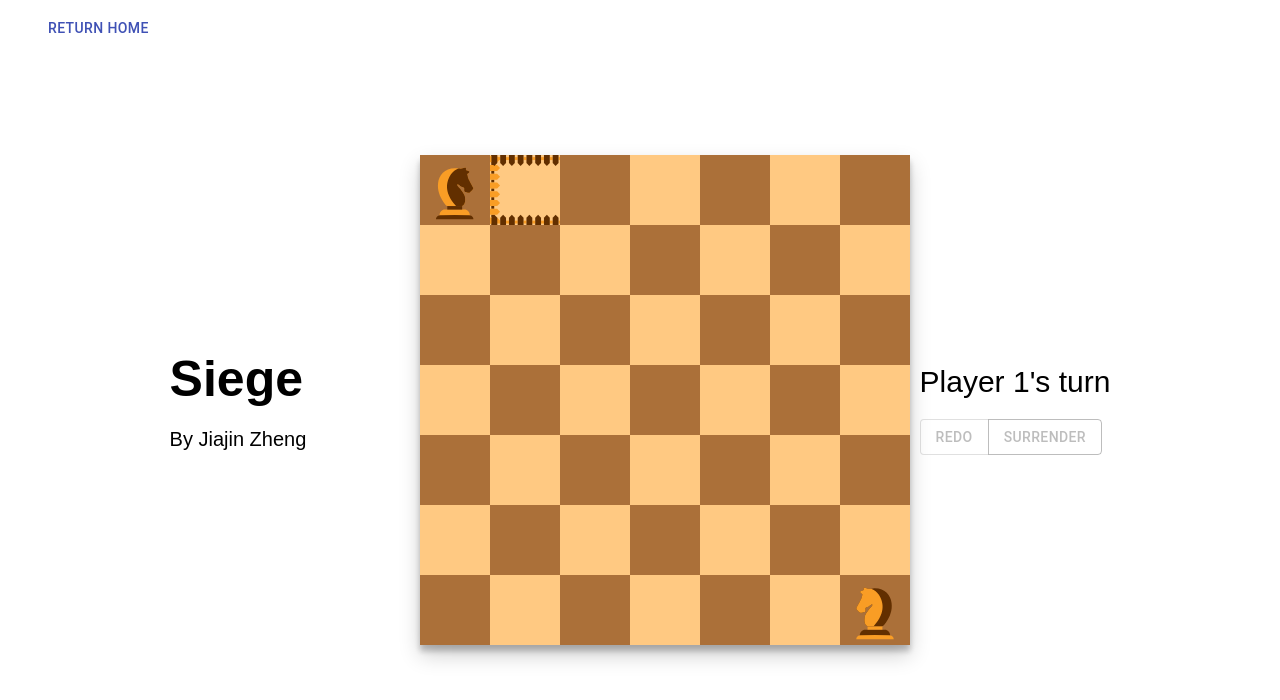
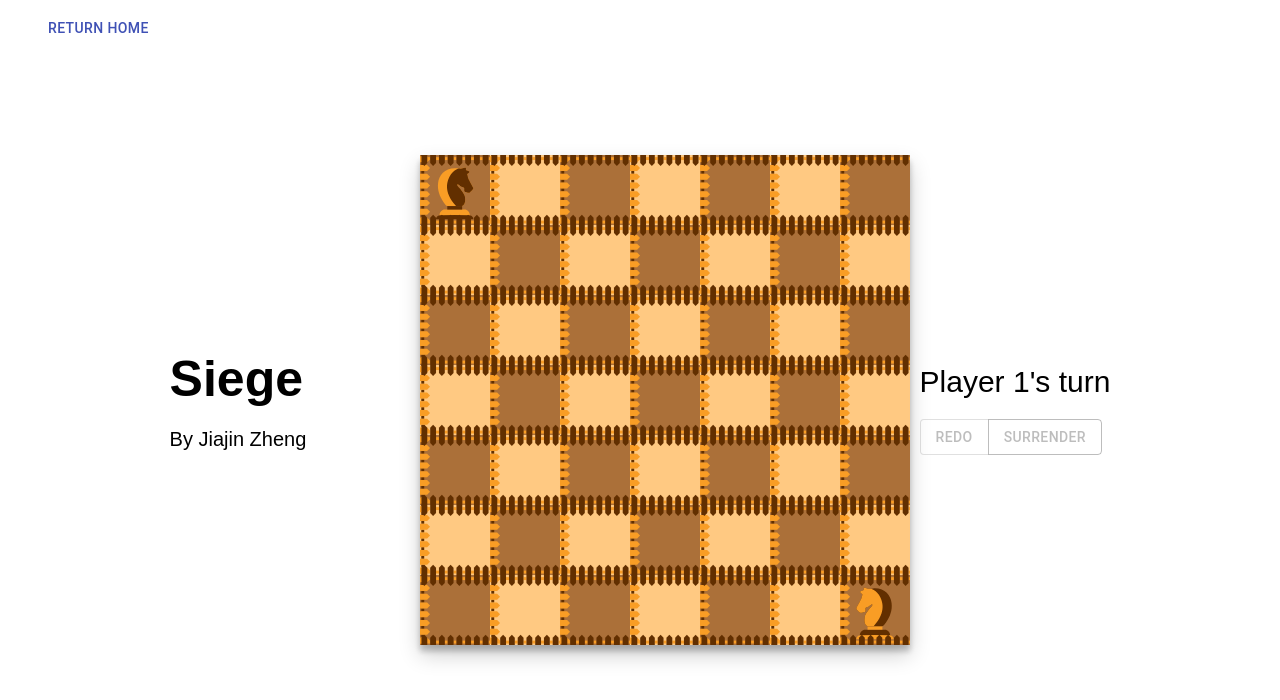
Before and after one commit to jackytsheng/gadget, a React (Create React App) app: page /siege in a window 1280 px wide. Shown: the top 700 px of the page. Built offline with nearby package versions, Linux system fonts and the light colour scheme.

Commit message:
implementing the fence logic

```diff
--- a/src/components/Siege/components/GameBoard.jsx
+++ b/src/components/Siege/components/GameBoard.jsx
@@ -43,15 +43,23 @@ class GameBoard extends React.Component {
   constructor(props) {
     super(props);
     this.state = {
-      history: [{ P1Coor: { x: 0, y: 0 }, P2Coor: { x: 6, y: 6 } }],
+      history: [
+        {
+          P1Coor: { x: 0, y: 0 },
+          P2Coor: { x: 6, y: 6 },
+          gameBoard: copy(grid),
+        },
+      ],
       gameBoard: copy(grid),
       P1Coor: { x: 0, y: 0 },
       P2Coor: { x: 6, y: 6 },
       player: 1,
-      fenceSelectionOn:false,
+      fenceSelectionOn: false,
       selected: false,
       hoverGrid: copy(hoverGrid),
+      readyToPlaceGrid: false,
     };
+    this.registerFence = this.registerFence.bind(this);
     this.redo = this.redo.bind(this);
     this.handleMove = this.handleMove.bind(this);
     this.toggleSelected = this.toggleSelected.bind(this);
@@ -60,19 +68,16 @@ class GameBoard extends React.Component {
   toggleSelected(player) {
     let hoverGrid = this.generateMovableSlot(player);
 
-    this.setState({ selected: !this.state.selected, hoverGrid,});
+    this.setState({ selected: !this.state.selected, hoverGrid });
   }
 
   isOtherPlayerOnSpot(x, y) {
-    const { P1Coor, P2Coor ,player} = this.state;
-    if(player === 1){
-      return (
-        x === P2Coor.x && y === P2Coor.y
-      );
-    }else{
+    const { P1Coor, P2Coor, player } = this.state;
+    if (player === 1) {
+      return x === P2Coor.x && y === P2Coor.y;
+    } else {
       return x === P1Coor.x && y === P1Coor.y;
     }
-
   }
 
   checkMove(i, j) {
@@ -131,29 +136,31 @@ class GameBoard extends React.Component {
       }
     };
     canMove(i, j, stepLeft, "");
-    grid[P1Coor.y][P1Coor.x]="x";
+    grid[P1Coor.y][P1Coor.x] = "x";
     grid[P2Coor.y][P2Coor.x] = "x";
     return copy(grid);
   }
 
   handleMove(x, y, player) {
-    let {history,P1Coor,P2Coor} = this.state;
+    let { history, P1Coor, P2Coor, gameBoard } = this.state;
 
     if (player === 1) {
-      history.push({P1Coor:{x,y},P2Coor});
+      history.push({ P1Coor: { x, y }, P2Coor, gameBoard: copy(gameBoard) });
       this.setState({
         history,
         selected: false,
         P1Coor: { x, y },
         player: 2,
+        readyToPlaceGrid: true,
       });
     } else {
-      history.push({ P2Coor: { x, y }, P1Coor });
+      history.push({ P2Coor: { x, y }, P1Coor, gameBoard: copy(gameBoard) });
       this.setState({
         history,
         selected: false,
         P2Coor: { x, y },
         player: 1,
+        readyToPlaceGrid: true,
       });
     }
   }
@@ -176,7 +183,7 @@ class GameBoard extends React.Component {
         <Chess
           src={DarkKnight}
           alt="Dark Knight"
-          disabled={this.state.player === 2}
+          disabled={this.state.player === 2 && this.state.readyToPlaceGrid}
           onClick={() =>
             this.state.player === 1 ? this.toggleSelected(1) : undefined
           }
@@ -187,11 +194,92 @@ class GameBoard extends React.Component {
         <Chess
           src={WhiteKnight}
           alt="White Knight"
-          disabled={this.state.player === 1}
-          onClick={() => this.state.player === 2 ? this.toggleSelected(2) : undefined}
+          disabled={this.state.player === 1 && this.state.readyToPlaceGrid}
+          onClick={() =>
+            this.state.player === 2 ? this.toggleSelected(2) : undefined
+          }
         ></Chess>
       );
     }
+  }
+
+  generateFence(row, column) {
+    const { gameBoard, readyToPlaceGrid, P1Coor, P2Coor, player } = this.state;
+
+    let confirmedFence = [];
+    let selectableFence = [];
+    let playerNo;
+    let fenceDirection;
+    let shouldShowHover;
+
+    if (player === 1) {
+      shouldShowHover =
+        readyToPlaceGrid && P1Coor.x === column && P1Coor.y === row;
+    } else {
+      shouldShowHover =
+        readyToPlaceGrid && P2Coor.x === column && P2Coor.y === row;
+    }
+
+    // Top left Corner
+    if (row === 0) {
+      if (column === 0) {
+        if (gameBoard[0][1]) {
+          [playerNo, fenceDirection] = gameBoard[0][1].split("");
+          if (fenceDirection === "R") confirmedFence.push("R");
+        } else {
+          selectableFence.push("R");
+        }
+        if (gameBoard[1][0]) {
+          [playerNo, fenceDirection] = gameBoard[1][0].split("");
+          if (fenceDirection === "D") confirmedFence.push("D");
+        } else {
+          selectableFence.push("D");
+        }
+      }
+    }
+    //TODO: Finish the rest
+
+    return (
+      <Fence
+        selectableFence={shouldShowHover ? selectableFence : []}
+        confirmedFence={confirmedFence}
+        player={player}
+        onClick={(e, direction, player) =>
+          this.registerFence(direction, player, row, column)
+        }
+      />
+    );
+  }
+  registerFence(direction, player, row, column) {
+    let { gameBoard, history } = this.state;
+    const { P1Coor, P2Coor } = history[history.length - 1];
+    let newGameBoard = copy(gameBoard);
+
+    switch (direction) {
+      case "U":
+        newGameBoard[row * 2 - 1][column * 2] =
+          JSON.stringify(player) + direction;
+        break;
+      case "D":
+        newGameBoard[row * 2 + 1][column * 2] =
+          JSON.stringify(player) + direction;
+        break;
+      case "L":
+        newGameBoard[row * 2][column * 2 - 1] =
+          JSON.stringify(player) + direction;
+        break;
+      case "R":
+        newGameBoard[row * 2][column * 2 + 1] =
+          JSON.stringify(player) + direction;
+        break;
+      default:
+    }
+    newGameBoard = copy(newGameBoard);
+    history.push({ P1Coor, P2Coor, gameBoard: newGameBoard });
+    this.setState({
+      history,
+      gameBoard: newGameBoard,
+    });
   }
 
   generateGrid(P1Coor, P2Coor) {
@@ -202,17 +290,6 @@ class GameBoard extends React.Component {
 
     return renderArray.map((row, i) =>
       row.map((slot, j) => {
-
-        if(i===0&&j===1){return (
-          <Slot
-            key={"Slot" + i + j}
-            bgColor={(i + j) % 2 === 0 ? BG_COLOR_DARK : BG_COLOR_LIGHT}
-          >
-            {this.playerSlot(P1Coor, P2Coor, i, j)}
-            <Fence />
-          </Slot>
-        );}
-
         return (
           <Slot
             key={"Slot" + i + j}
@@ -221,26 +298,29 @@ class GameBoard extends React.Component {
             <CenterWrapper>
               {this.playerSlot(P1Coor, P2Coor, i, j)}
             </CenterWrapper>
+            {this.generateFence(i, j)}
           </Slot>
         );
       })
     );
   }
-  redo(){
-    let {history,player} = this.state;
+
+  //TODO: Update this logic for fence redo
+  redo() {
+    let { history, player } = this.state;
 
     //...history gives P1Coor and P2 Coor
     history.pop();
-    const { P1Coor, P2Coor } = history[history.length-1];
+    const { P1Coor, P2Coor } = history[history.length - 1];
     this.setState({
-        history,
-        P1Coor,
-        P2Coor,
-        player: player === 1 ? 2:1
-      });
+      history,
+      P1Coor,
+      P2Coor,
+      player: player === 1 ? 2 : 1,
+    });
   }
   render() {
-    const { P1Coor, P2Coor, selected, hoverGrid, player ,history} = this.state;
+    const { P1Coor, P2Coor, selected, hoverGrid, player, history } = this.state;
 
     return (
       <React.Fragment>
@@ -254,7 +334,12 @@ class GameBoard extends React.Component {
             />
           ) : null}
         </MainWrapper>
-        <PlayerInfo player={player} surrenderDisabled ={true} redoDisabled={ history.length === 1} redo={this.redo}/>
+        <PlayerInfo
+          player={player}
+          surrenderDisabled={true}
+          redoDisabled={history.length === 1}
+          redo={this.redo}
+        />
       </React.Fragment>
     );
   }
```
